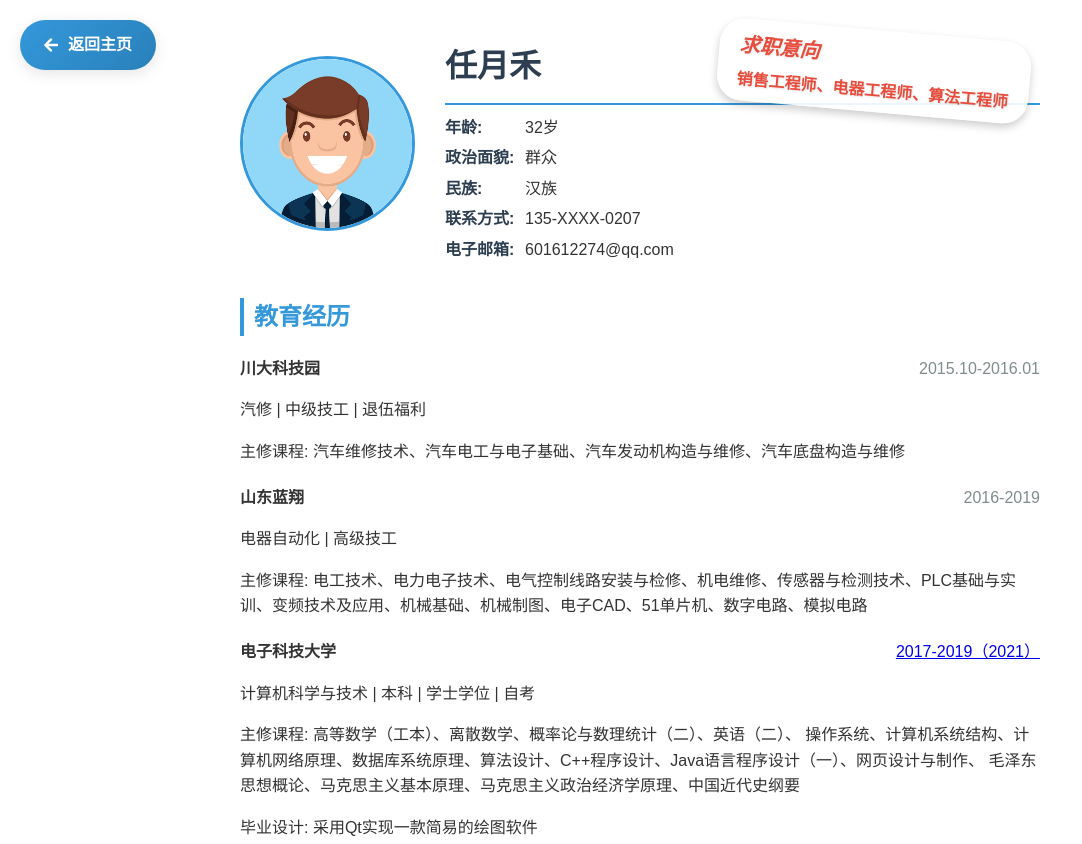
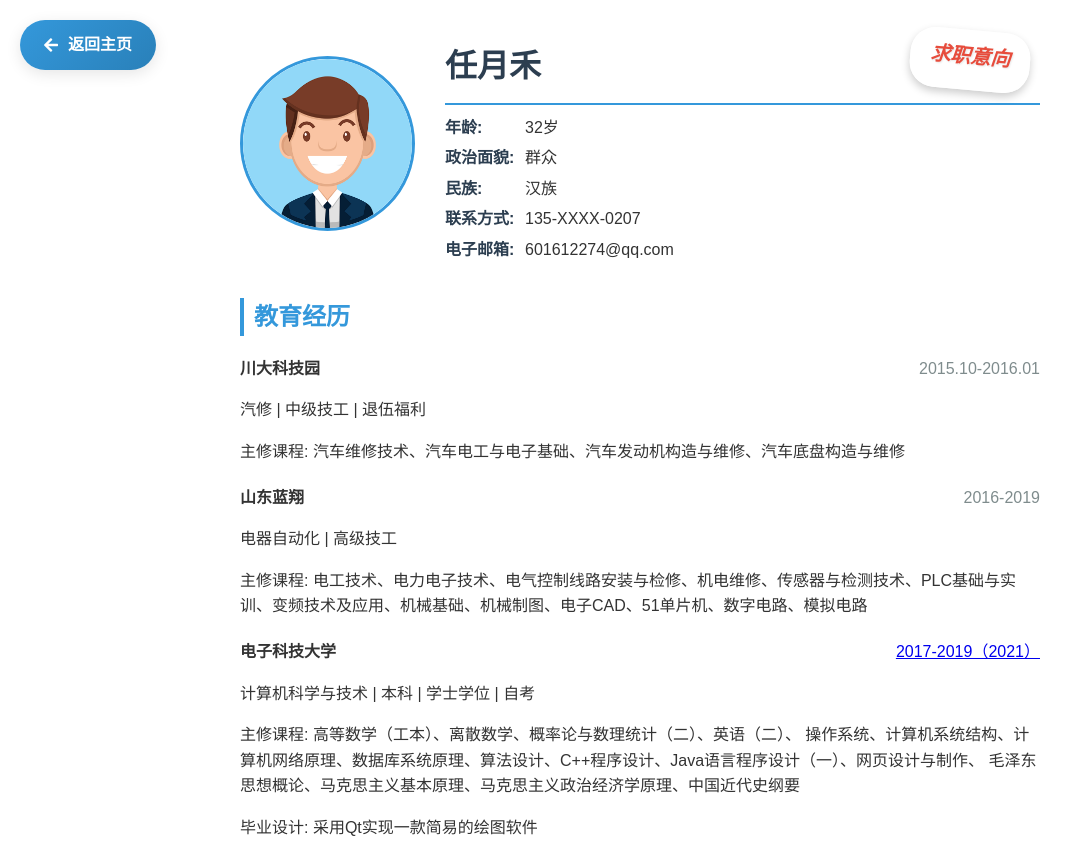
Before and after one commit to renyuehe/xy, a plain HTML site: page resume-complete.html in a window 1280 px wide. Shown: the top 844 px of the page, without its empty margins (0-1082 px from the left). Drawn offline with Linux system fonts and the light colour scheme.

Commit message:
Update resume-complete.html
取消求职意向

```diff
--- a/resume-complete.html
+++ b/resume-complete.html
@@ -194,7 +194,7 @@
     <div class="header">
         <div class="job-title">
             求职意向
-            <div class="job-positions">销售工程师、电器工程师、算法工程师</div>
+            <div class="job-positions"> </div>
         </div>
         <img src="img/头像.jpeg" alt="个人照片" class="profile-img">
         <div class="personal-info">
```
